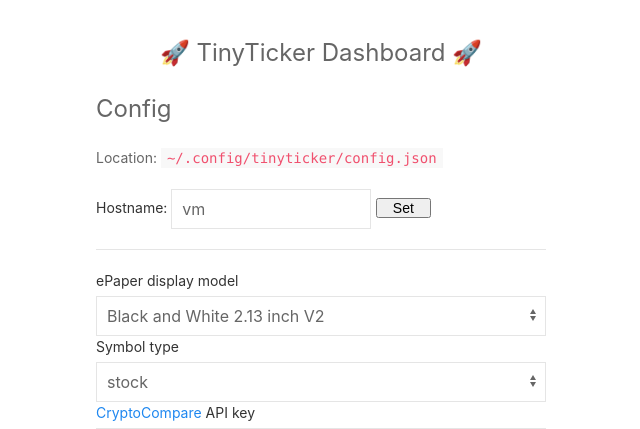
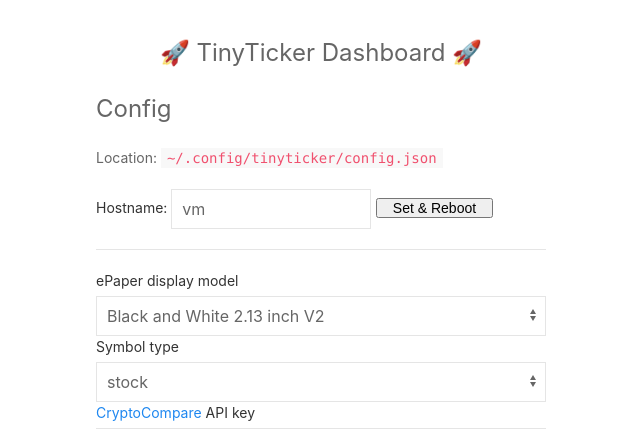
Before and after one commit to loiccoyle/tinyticker, a Flask app: page / in a window 1280 px wide. Shown: the top 429 px of the page, without its empty margins (319-959 px from the left). Run offline with Flask 2, Linux system fonts and the light colour scheme; data that the repository does not hold is empty.

Commit message:
web: set -> set & reboot

```diff
--- a/tinyticker/web/templates/index.html
+++ b/tinyticker/web/templates/index.html
@@ -35,7 +35,7 @@
           <form action="/set_hostname">
             <label class="uk-form-label" for="hostname">Hostname: </label>
             <input class="uk-input uk-form-width-medium" type="text" id="hostname" name="hostname" value="{{hostname}}">
-            <input class="uk-button-small" type="submit" value="Set">
+            <input class="uk-button-small" type="submit" value="Set & Reboot">
           </form>
           <hr>
           <form class="uk-form-stacked" action="/config">
```
